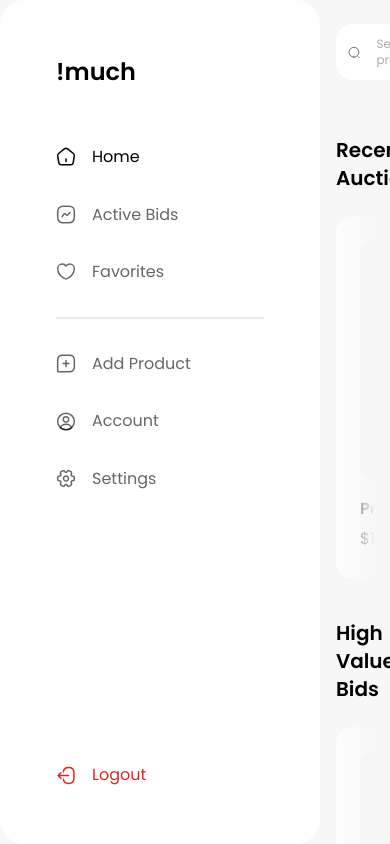
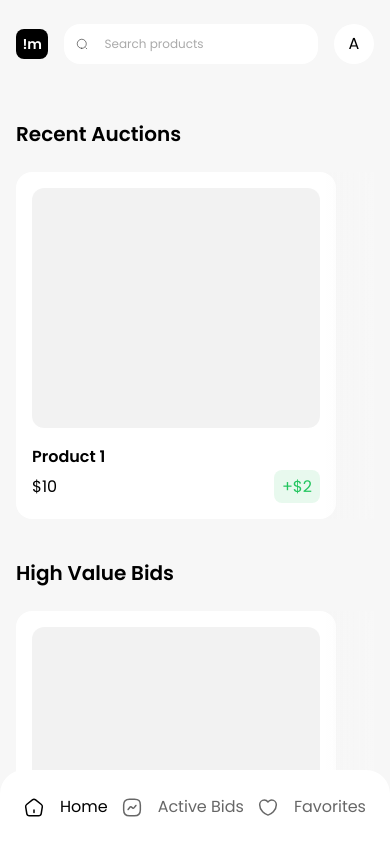
Before and after one commit to AndroBuddy/de-vote, a Vue app: page / in a window 390 px wide. Built offline with nearby package versions, Linux system fonts and the light colour scheme.

Commit message:
Responsiveness v2
Signed-off-by: AndroBuddy <anirudhchimpidi8@gmail.com>

```diff
--- a/src/App.vue
+++ b/src/App.vue
@@ -5,6 +5,7 @@ import SearchBar from './components/SearchBar.vue'
 import { useMainStore } from './stores/main'
 
 import anime from 'animejs/lib/anime.es.js'
+import BottomBar from './components/BottomBar.vue'
 
 const store = useMainStore()
 function slideInOut() {
@@ -73,9 +74,10 @@ function slideInOut() {
 
 <template>
   <main class="flex h-screen">
-    <SideBar @slide-in-out="slideInOut" />
+    <SideBar class="hidden md:block" @slide-in-out="slideInOut" />
+    <BottomBar class="block md:hidden" />
     <div class="flex flex-col flex-grow overflow-auto">
-      <SearchBar class="px-4 md:px-14" />
+      <SearchBar />
       <RouterView />
     </div>
   </main>
--- /dev/null
+++ b/src/components/AccountOptions.vue
@@ -0,0 +1,44 @@
+<script setup>
+import { useNavGraphStore } from '../stores/navgraph'
+import { useMainStore } from '../stores/main'
+import IconLogout from './icons/IconLogout.vue'
+import IconClose from './icons/IconClose.vue';
+
+import anime from 'animejs/lib/anime.es';
+import { onMounted } from 'vue';
+
+const store = useNavGraphStore()
+const closeState = useMainStore()
+
+onMounted(() => {
+  anime({
+    targets: ".dialog",
+    scale: [0, 1]
+  })
+})
+</script>
+
+<template>
+  <nav class="z-20">
+    <section class="flex flex-col gap-10 p-6 w-80 bg-white rounded-3xl dialog">
+      <IconClose @click="closeState.setAccountMenu" class="absolute right-4 top-4" />
+      <div class="flex gap-4 items-center mt-4">
+        <div class="w-10 lg:w-14 h-10 lg:h-14 rounded-full bg-slate-500 flex items-center justify-center">A</div>
+        <span>Name</span>
+      </div>
+      <ul class="flex flex-col justify-between gap-6 text-black/60 w-full">
+        <li v-for="(navItem, index) in store.navGraph[1]" :key="index">
+          <router-link :to="navItem.path" class="flex gap-4 items-center">
+            <component class="shrink-0" :is="navItem.icon" />
+            <span class="flex-grow whitespace-nowrap">{{ navItem.name }}</span>
+          </router-link>
+        </li>
+        <div class="border-[1px]" />
+        <div class="flex gap-4 items-center overflow-clip">
+          <IconLogout class="shrink-0" />
+          <span class="text-red-600 flex-grow whitespace-nowrap">Logout</span>
+        </div>
+      </ul>
+    </section>
+  </nav>
+</template>
--- /dev/null
+++ b/src/components/BottomBar.vue
@@ -0,0 +1,20 @@
+<script setup>
+import { useNavGraphStore } from '../stores/navgraph'
+
+const store = useNavGraphStore()
+</script>
+
+<template>
+  <nav class="fixed bottom-0 z-20 overflow-clip w-full">
+    <section class="flex items-center p-6 w-full bg-white rounded-t-3xl">
+      <ul class="flex justify-between text-black/60 w-full">
+        <li v-for="(navItem, index) in store.navGraph[0]" :key="index">
+          <router-link :to="navItem.path" class="flex gap-4 items-center">
+            <component class="shrink-0" :is="navItem.icon" />
+            <span class="flex-grow whitespace-nowrap">{{ navItem.name }}</span>
+          </router-link>
+        </li>
+      </ul>
+    </section>
+  </nav>
+</template>
--- a/src/components/ContentPanel.vue
+++ b/src/components/ContentPanel.vue
@@ -15,7 +15,7 @@ const store = useMainStore()
     <div class="flex whitespace-nowrap flex-nowrap overflow-auto gap-8 relative -ml-20">
       <section class="sticky top-0 left-0 flex items-center h-full p-6 bg-gradient-to-r from-[#f7f7f7f7] z-10"
         :class="[store.collapsed ? '' : 'translate-x-6']"></section>
-      <div v-for="item in items" :key="item.id" class="flex flex-col bg-white p-6 rounded-2xl w-80 shrink-0">
+      <div v-for="item in items" :key="item.id" class="flex flex-col bg-white p-4 md:p-6 rounded-2xl w-80 shrink-0">
         <div class="h-60 bg-black/5 rounded-xl mb-4"></div>
         <!-- Replace with img -->
         <h3>{{ item.name }}</h3>
--- a/src/components/SearchBar.vue
+++ b/src/components/SearchBar.vue
@@ -1,13 +1,29 @@
 <script setup>
+import IconBrand from './icons/IconBrand.vue';
 import IconSearch from './icons/IconSearch.vue'
+import AccountOptions from './AccountOptions.vue'
+import { useMainStore } from '../stores/main';
+
+const store = useMainStore()
 </script>
 
 <template>
-  <header class="flex w-full justify-between items-center gap-4 lg:gap-10 sticky top-6 lg:top-10 z-10">
+  <header class="flex w-full justify-between items-center gap-4 lg:gap-10 sticky top-6 lg:top-10 z-20 px-4 md:px-14">
+    <router-link class="block md:hidden" to="/">
+      <IconBrand />
+    </router-link>
+
     <div class="flex gap-4 p-3 lg:p-4 bg-white rounded-2xl items-center flex-grow">
-      <IconSearch class="stroke-black" />
+      <IconSearch class="stroke-black w-3 h-3 md:w-5 md:h-5" />
       <h4>Search products</h4>
     </div>
-    <div class="w-10 lg:w-14 h-10 lg:h-14 rounded-full bg-white flex items-center justify-center">A</div>
+    <div @click="store.setAccountMenu"
+      class="w-10 lg:w-14 h-10 lg:h-14 rounded-full bg-white flex items-center justify-center">A
+    </div>
   </header>
+
+  <section class="flex items-center justify-center fixed z-30 h-screen w-screen" v-if="store.accountMenu">
+    <div class="absolute top-0 left-0 backdrop-blur-lg w-full h-full"></div>
+    <AccountOptions />
+  </section>
 </template>
--- a/src/components/SideBar.vue
+++ b/src/components/SideBar.vue
@@ -1,24 +1,30 @@
 <script setup>
-import { useNavGraphStore } from '@/stores/navgraph'
+import { useNavGraphStore } from '../stores/navgraph'
 import { useMainStore } from '../stores/main'
 import IconLogout from './icons/IconLogout.vue'
+import { onMounted } from 'vue';
 
 const store = useNavGraphStore()
 const collapseState = useMainStore()
+
+onMounted(() => {
+  if (window.innerWidth < 1024) {
+    collapseState.setCollapse()
+  }
+})
 </script>
 
 <template>
-  <nav class="z-20 w-80 overflow-clip shrink-0">
-    <section class="flex flex-col gap-14 p-14 w-full bg-white h-screen rounded-t-3xl rounded-b-3xl">
-      <section id="brand" class="cursor-pointer" @click="$emit('slideInOut')">
-        <div
-          id="logo"
-          class="bg-black text-white py-[0.3rem] px-[0.4rem] rounded-lg font-semibold text-sm absolute"
-          :class="[collapseState.collapsed ? '' : 'hidden']"
-        >
+  <nav class="z-20 w-80 overflow-clip shrink-0" :class="[collapseState.collapsed ? 'w-[4.5rem]' : 'w-80']">
+    <section class="flex flex-col gap-14 p-14 w-full bg-white h-screen rounded-t-3xl rounded-b-3xl"
+      :class="[collapseState.collapsed ? 'px-6 py-14' : 'p-14']">
+      <section id="brand" class="cursor-pointer" :class="[collapseState.collapsed ? '-m-[0.4rem]' : 'm-0']"
+        @click="$emit('slideInOut')">
+        <div id="logo" class="bg-black text-white py-[0.3rem] px-[0.4rem] rounded-lg font-semibold text-sm absolute"
+          :class="[collapseState.collapsed ? 'scale-100' : 'scale-0']">
           !m
         </div>
-        <h1>!much</h1>
+        <h1 :class="[collapseState.collapsed ? 'opacity-0' : 'opacity-100']">!much</h1>
       </section>
       <section class="flex flex-col justify-between flex-grow">
         <section class="flex flex-col gap-8 overflow-clip">
--- a/src/components/icons/IconBrand.vue
+++ b/src/components/icons/IconBrand.vue
@@ -1,29 +1,5 @@
 <template>
-  <svg
-    width="20"
-    height="20"
-    viewBox="0 0 20 20"
-    fill="none"
-    xmlns="http://www.w3.org/2000/svg"
-    class="stroke-black/60"
-  >
-    <path
-      d="M2.50781 9.34961V13.0913C2.50781 16.8329 4.00781 18.3329 7.74948 18.3329H12.2411C15.9828 18.3329 17.4828 16.8329 17.4828 13.0913V9.34961"
-      stroke-width="1.5"
-      stroke-linecap="round"
-      stroke-linejoin="round"
-    />
-    <path
-      d="M9.99975 10.0003C11.5247 10.0003 12.6497 8.75866 12.4997 7.23366L11.9497 1.66699H8.05808L7.49975 7.23366C7.34975 8.75866 8.47475 10.0003 9.99975 10.0003Z"
-      stroke-width="1.5"
-      stroke-linecap="round"
-      stroke-linejoin="round"
-    />
-    <path
-      d="M15.259 10.0003C16.9423 10.0003 18.1756 8.63366 18.009 6.95866L17.7756 4.66699C17.4756 2.50033 16.6423 1.66699 14.459 1.66699H11.9173L12.5006 7.50866C12.6423 8.88366 13.884 10.0003 15.259 10.0003ZM4.70063 10.0003C6.07563 10.0003 7.3173 8.88366 7.45063 7.50866L7.63397 5.66699L8.03397 1.66699H5.4923C3.30897 1.66699 2.47563 2.50033 2.17563 4.66699L1.95063 6.95866C1.78397 8.63366 3.0173 10.0003 4.70063 10.0003ZM10.0006 14.167C8.60897 14.167 7.9173 14.8587 7.9173 16.2503V18.3337H12.084V16.2503C12.084 14.8587 11.3923 14.167 10.0006 14.167Z"
-      stroke-width="1.5"
-      stroke-linecap="round"
-      stroke-linejoin="round"
-    />
-  </svg>
+  <div id="logo" class="bg-black text-white py-[0.3rem] px-[0.4rem] rounded-lg font-semibold text-sm">
+    !m
+  </div>
 </template>
--- /dev/null
+++ b/src/components/icons/IconClose.vue
@@ -0,0 +1,14 @@
+<template>
+  <svg width="20" height="20" viewBox="0 0 20 20" fill="none" xmlns="http://www.w3.org/2000/svg" class="stroke-black/60">
+    <g clip-path="url(#clip0_174_4)">
+      <path
+        d="M7.64102 12.3587L12.3577 7.64199M12.3577 12.3587L7.64102 7.64199M9.99935 18.3337C14.5827 18.3337 18.3327 14.5837 18.3327 10.0003C18.3327 5.41699 14.5827 1.66699 9.99935 1.66699C5.41602 1.66699 1.66602 5.41699 1.66602 10.0003C1.66602 14.5837 5.41602 18.3337 9.99935 18.3337Z"
+        stroke-width="1.5" stroke-linecap="round" stroke-linejoin="round" />
+    </g>
+    <defs>
+      <clipPath id="clip0_174_4">
+        <rect width="20" height="20" fill="white" />
+      </clipPath>
+    </defs>
+  </svg>
+</template>
--- a/src/stores/main.js
+++ b/src/stores/main.js
@@ -3,10 +3,15 @@ import { ref } from 'vue'
 
 export const useMainStore = defineStore('main', () => {
   const collapsed = ref(0)
+  const accountMenu = ref(0)
 
   function setCollapse() {
     collapsed.value = !collapsed.value
   }
 
-  return { collapsed, setCollapse }
+  function setAccountMenu() {
+    accountMenu.value = !accountMenu.value
+  }
+
+  return { collapsed, setCollapse, accountMenu, setAccountMenu }
 })
```
